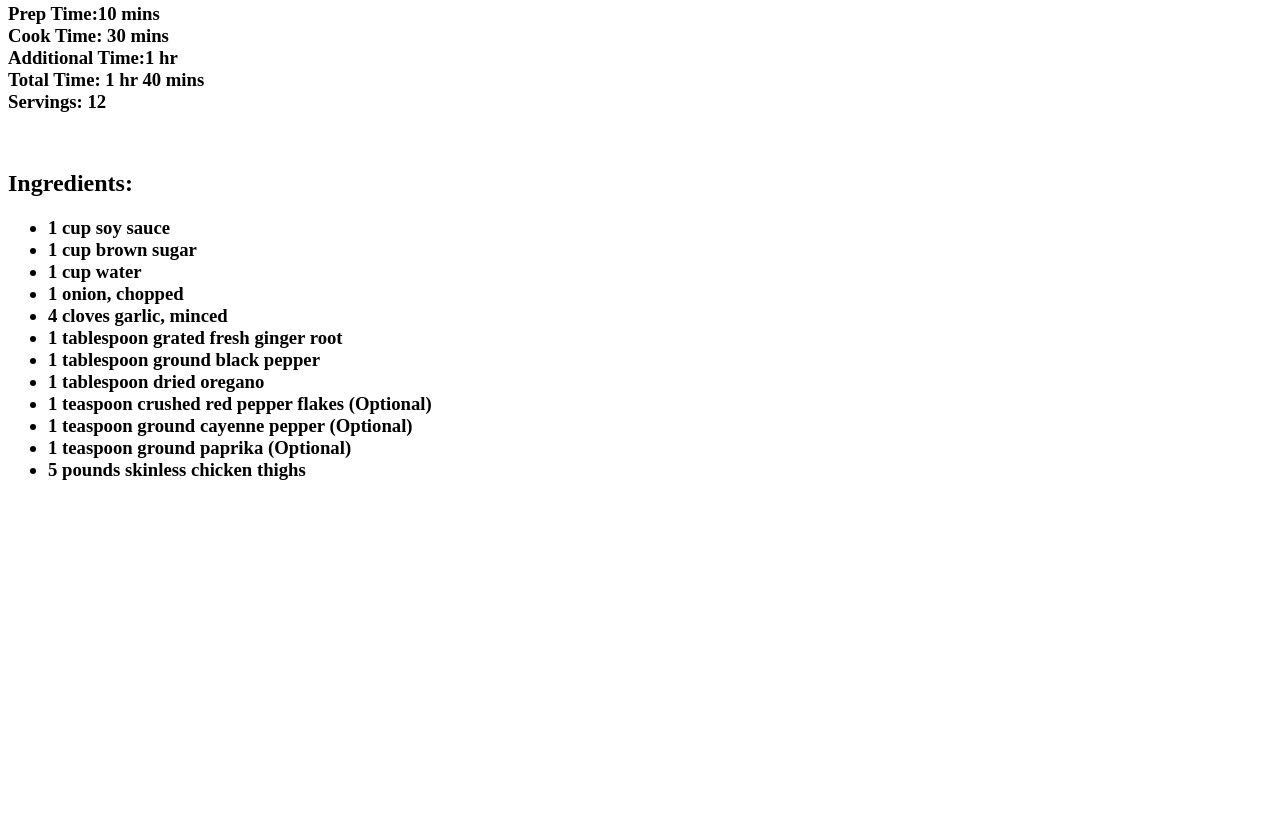
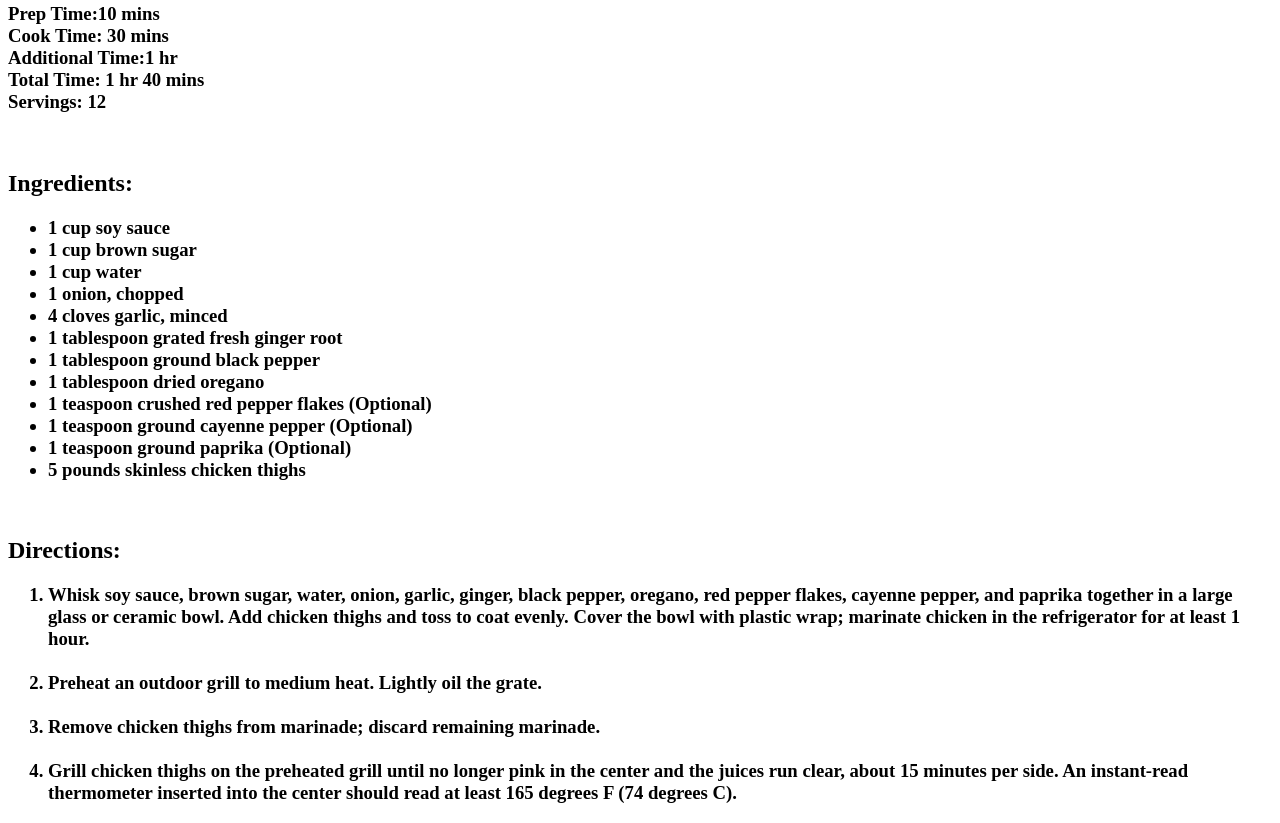
Before and after one commit to Drapx7/odin-recipes, a plain HTML site: page recipes/shoyu_chicken.html in a window 1280 px wide. Shown: the part 540-1363 px from the top of the page. Before the commit the page ends 1039 px from the top, so only its background shows below. Drawn offline with Linux system fonts and the light colour scheme.

Commit message:
Add directions & fix image accessibility

```diff
--- a/recipes/shoyu_chicken.html
+++ b/recipes/shoyu_chicken.html
@@ -8,7 +8,7 @@
 <body>
     <a href="../index.html">Home</a>
     <h1>Shoyu Chicken</h1>
-    <img src="https://www.allrecipes.com/thmb/G41UsENV3U59IitGNmJW_71c_qc=/1500x0/filters:no_upscale():max_bytes(150000):strip_icc():format(webp)/5216379-6bdd6fd1b5b84c759d573baff46e4552.jpg" width="300" height="300">
+    <img src="https://www.allrecipes.com/thmb/G41UsENV3U59IitGNmJW_71c_qc=/1500x0/filters:no_upscale():max_bytes(150000):strip_icc():format(webp)/5216379-6bdd6fd1b5b84c759d573baff46e4552.jpg" alt="Nine marinated and grilled chicken thighs on a grill" width="300" height="300">
     <h4>Shoyu chicken is a popular Hawaiian dish often served with rice. The word shoyu is Japanese for soy sauce. Let the chicken soak in the marinade for at least an hour; the longer the better. Lorem ipsum dolor, sit amet consectetur adipisicing elit. Quibusdam qui eveniet dolorum eaque et fugit atque asperiores voluptates? Nihil est tenetur accusamus, molestias reprehenderit nulla aperiam itaque ullam tempore voluptates.</h4>
     <br>
     <h3>Prep Time:10 mins
@@ -22,9 +22,7 @@
         Servings: 12
     </h3>
     <br>
-    <h2>
-        Ingredients:
-    </h2>
+    <h2>Ingredients:</h2>
     <h3>
         <ul>
             <li>1 cup soy sauce</li>
@@ -41,5 +39,18 @@
             <li>5 pounds skinless chicken thighs</li>
         </ul>
     </h3>
+    <br>
+    <h2>Directions:</h2>
+    <h3>
+        <ol>
+            <li>Whisk soy sauce, brown sugar, water, onion, garlic, ginger, black pepper, oregano, red pepper flakes, cayenne pepper, and paprika together in a large glass or ceramic bowl. Add chicken thighs and toss to coat evenly. Cover the bowl with plastic wrap; marinate chicken in the refrigerator for at least 1 hour.</li>
+            <br>
+            <li>Preheat an outdoor grill to medium heat. Lightly oil the grate.</li>
+            <br>
+            <li>Remove chicken thighs from marinade; discard remaining marinade.</li>
+            <br>
+            <li>Grill chicken thighs on the preheated grill until no longer pink in the center and the juices run clear, about 15 minutes per side. An instant-read thermometer inserted into the center should read at least 165 degrees F (74 degrees C).</li>
+        </ol>
+    </h3>
 </body>
 </html>
```
